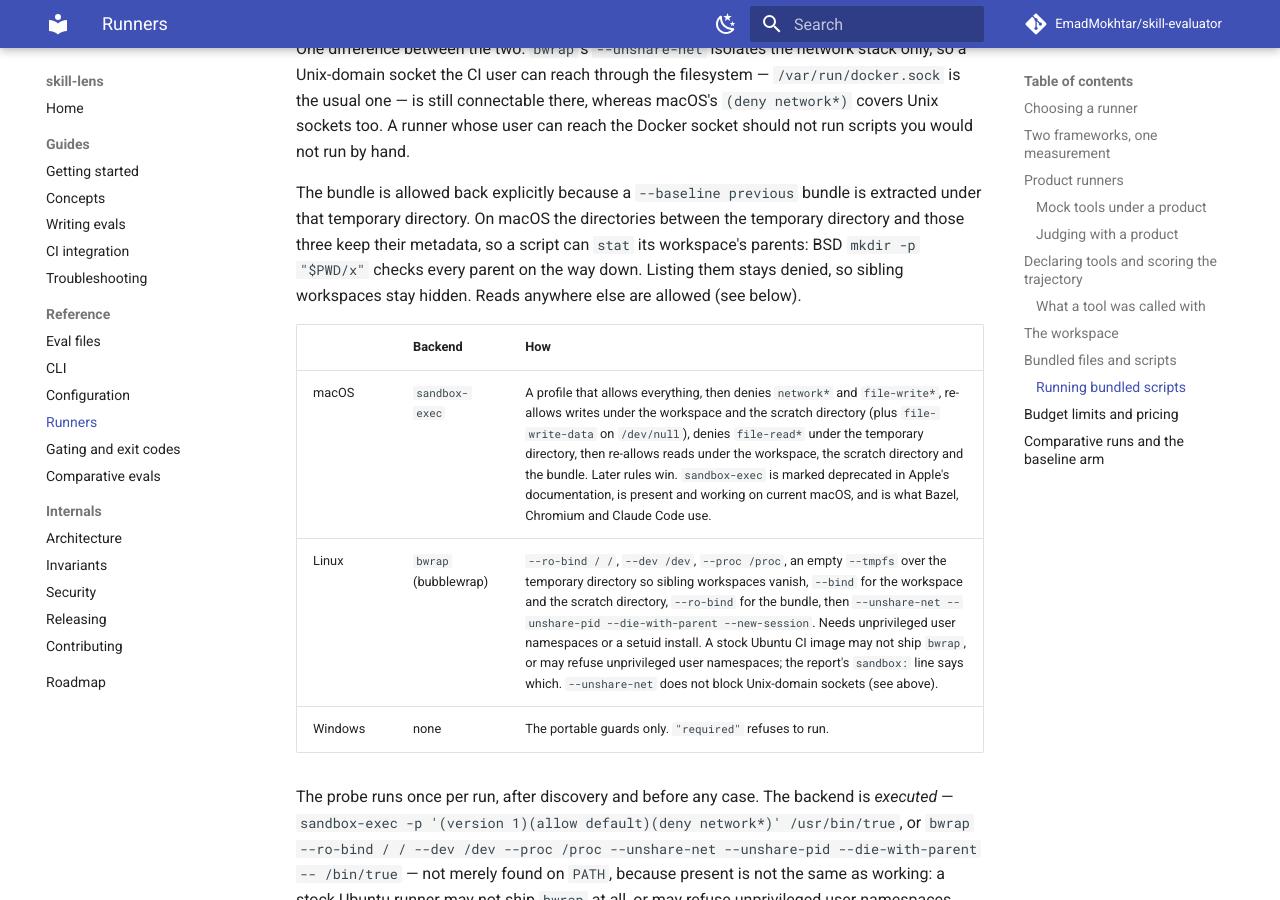
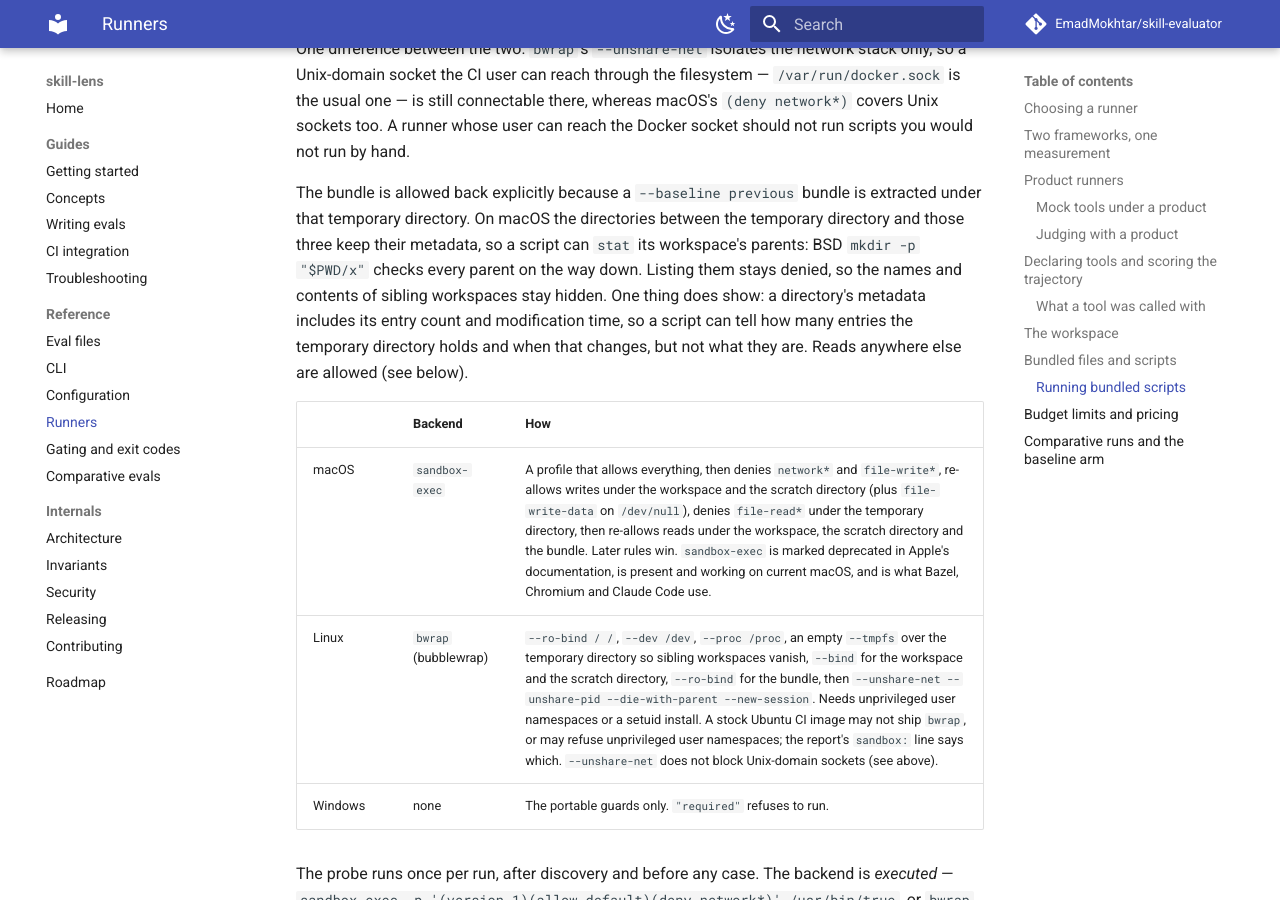
Before and after one commit to EmadMokhtar/skill-evaluator, an MkDocs documentation site: the page built from docs/runners.md, in a window 1280 px wide and 900 px high, scrolled down 17185 px. Built offline with MkDocs 1.6.1 and Material for MkDocs 9.7.7, drawn with Linux system fonts in a browser that asks for light colours; comment, search, counter and statistics services are not loaded.

Commit message:
fix: test the production sandbox profile on macOS and document the stat leak
Add a macos-latest CI job for the live sandbox tests, made to fail rather
than skip when no sandbox works, and a unit test for the profile a real
run builds. State that the temp directory's entry count and mtime are
visible to a script.

Co-Authored-By: Claude Opus 5.5 <noreply@anthropic.com>

```diff
--- a/docs/runners.md
+++ b/docs/runners.md
@@ -681,8 +681,10 @@ not run scripts you would not run by hand.
 The bundle is allowed back explicitly because a `--baseline previous` bundle is extracted
 under that temporary directory. On macOS the directories between the temporary directory and
 those three keep their metadata, so a script can `stat` its workspace's parents: BSD
-`mkdir -p "$PWD/x"` checks every parent on the way down. Listing them stays denied, so
-sibling workspaces stay hidden. Reads anywhere else are allowed (see below).
+`mkdir -p "$PWD/x"` checks every parent on the way down. Listing them stays denied, so the
+names and contents of sibling workspaces stay hidden. One thing does show: a directory's
+metadata includes its entry count and modification time, so a script can tell how many
+entries the temporary directory holds and when that changes, but not what they are. Reads anywhere else are allowed (see below).
 
 | | Backend | How |
 | --- | --- | --- |
--- a/docs/security.md
+++ b/docs/security.md
@@ -228,7 +228,9 @@ A skill may ship code under `scripts/`. skill-lens can execute it, and the trust
   exits), and cannot read anything under the system temporary directory except the
   workspace, the scratch directory and the skill's own bundle — so other arms' and other
   cases' workspaces are hidden from it. On macOS the directories above those three keep
-  their metadata (`stat`), never their listing, so `mkdir -p "$PWD/x"` works. One gap to know about: `bwrap`'s `--unshare-net`
+  their metadata (`stat`), never their listing, so `mkdir -p "$PWD/x"` works. That metadata
+  includes the temporary directory's entry count and modification time, so a script can see
+  how many entries it holds and when they change; their names and contents stay hidden. One gap to know about: `bwrap`'s `--unshare-net`
   isolates the network stack only and does not block a Unix-domain socket reachable
   through the filesystem, so on a runner whose user can reach `/var/run/docker.sock` a
   script can talk to the Docker daemon — a full escape on that host; macOS's `(deny
```
Also changed, not shown: CLAUDE.md (+2 -1 lines), docs/invariants.md (+2 -1 lines), 3 other files.
